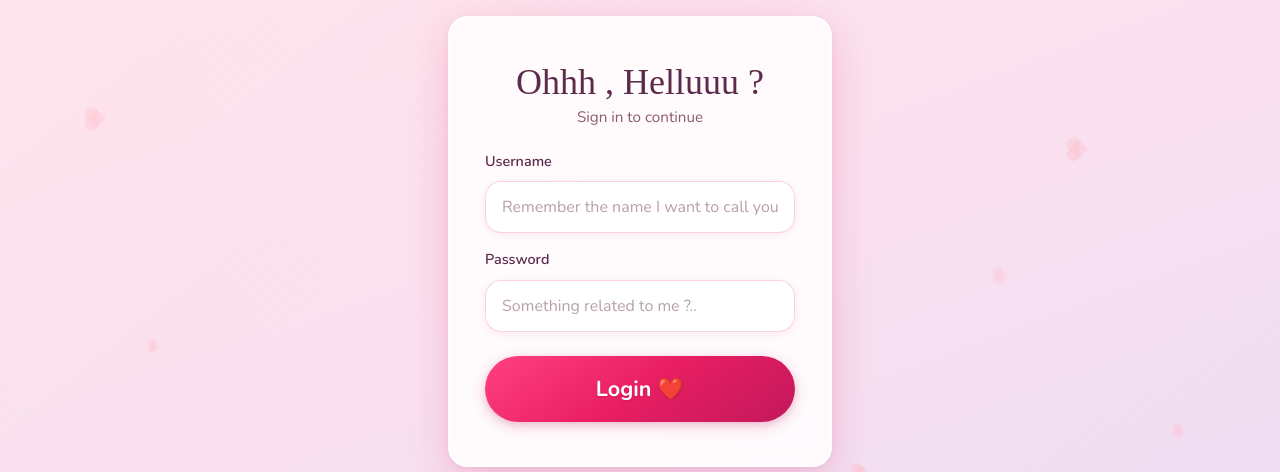
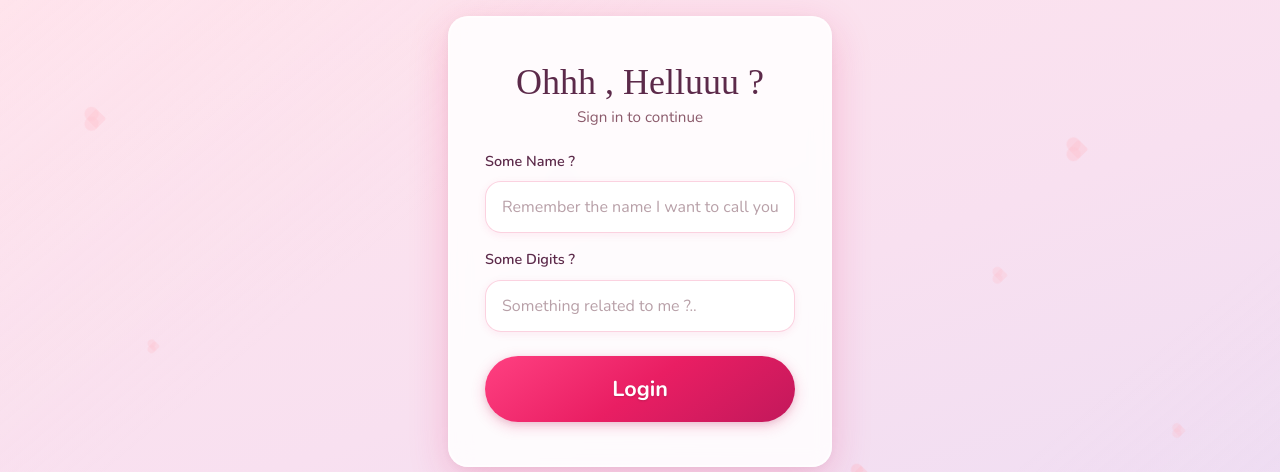
Before and after one commit to Sourjya-4187/V-Day-App, a React (Vite) app: page / in a window 1280 px wide. Shown: the top 472 px of the page. Built offline with nearby package versions, Linux system fonts and the light colour scheme; a web font is replaced by a local one.

Commit message:
updated the auth screen and profile card

```diff
--- a/src/App.jsx
+++ b/src/App.jsx
@@ -52,7 +52,7 @@ function LoginScreen({ onLogin }) {
         <p className="login-subtitle">Sign in to continue</p>
         <form className="login-form" onSubmit={handleSubmit}>
           <label className="login-label" htmlFor="login-username">
-            Username
+            Some Name ?
           </label>
           <input
             id="login-username"
@@ -66,11 +66,11 @@ function LoginScreen({ onLogin }) {
             aria-invalid={error ? "true" : undefined}
           />
           <label className="login-label" htmlFor="login-password">
-            Password
+            Some Digits ?
           </label>
           <input
             id="login-password"
-            type="password"
+            type="password "
             className="login-input"
             placeholder="Something related to me ?.."
             value={password}
@@ -84,7 +84,7 @@ function LoginScreen({ onLogin }) {
             </p>
           )}
           <button type="submit" className="btn btn-yes login-btn">
-            Login ❤️
+            Login
           </button>
         </form>
       </main>
@@ -212,7 +212,7 @@ function App() {
         <div className="profile-avatar" aria-hidden="true">
           S
         </div>
-        <span className="profile-name">Shashhhhh</span>
+        <span className="profile-name">Shashwati</span>
       </div>
 
       <div className="app">
```
